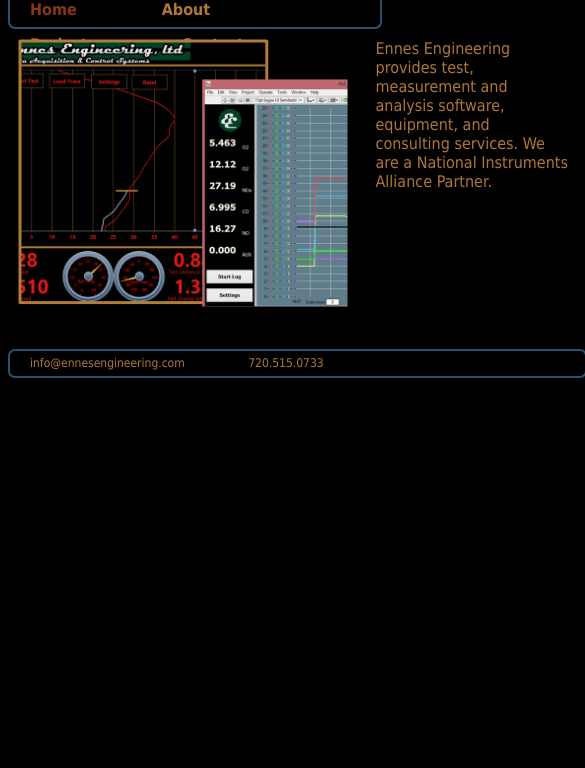
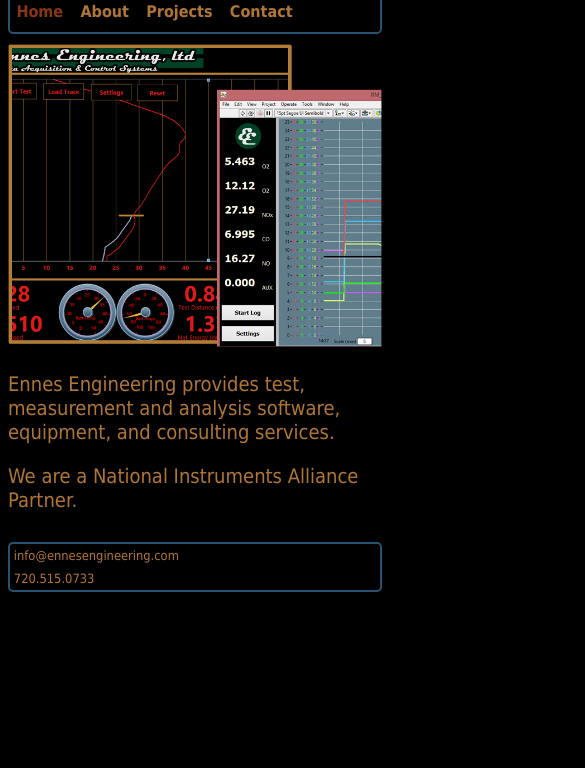
Before and after one commit to ennesengineering/ennesengineering.github.io, a plain HTML site: page index.html in a window 390 px wide. Shown: the part 76-844 px from the top of the page, 585 px wide, since content can reach past the window. Drawn offline with Linux system fonts and the light colour scheme.

Commit message:
fixed for mobile

```diff
--- a/ennes.css
+++ b/ennes.css
@@ -1,92 +1,66 @@
 body {
-    background-color: black;
-    color: #b07637;
-    font-family: Tahoma, Geneva, sans-serif;
+  background: black;
+  color: #b07637;
+  font-family: Tahoma, Geneva, sans-serif;
+  max-width: 900px;
 }
-header{
-    width: 100%;
+
+header {
 }
+
 img {
-    max-width: 100%;
+  max-width: 100%;
 }
+
 a {
-    text-decoration: none;
-    color: #b07637;
+  text-decoration: none;
+  color: #b07637;
 }
-a:visited{
-    color: #b07637;
-    }
-a:hover{
-    text-decoration: none;
-    color: #285271;
-    }
-
-ul{
-    list-style-type: none;
-    margin: 0;
-    padding: 0;
-}
-li{
-    display: inline;
-    vertical-align: middle;
+a:hover {
+  background-color: #333;
+  transition: .4s;
 }
 h3{
     color: #883615;
 }
 nav {
-    max-width: 575px;
-    height: 35px;
-    font-size: 16px;
-    font-weight: bold;
-    text-align: left;
-    border: 2px solid #285271;
-    border-radius: 7px;
-    }
-nav ul{
+  line-height:40px;
 }
-nav li{
-    line-height: 35px;
-    padding-left: 20px;
-    padding-right: 60px;
+
+nav ul, footer ul {
+  list-style-type: none;
+  text-align: left;
+  margin: 0;
+  padding: 0;
+  border: 2px solid #285271;
+  border-radius: 5px;
 }
-.active a{
+
+nav li {
+  display: inline;
+}
+
+nav a {
+  padding: 10px .4em;
+  width: 100%;
+  font-weight: bold;
+}
+nav .active a{
     color: #883615;
+    pointer-events: none;
+    cursor: default;
 }
-section{
-    width: 550px;
-    min-height: 300px;
-    padding: 10px;
-    font-size: 16px;
-}
-section #main-img{
-    width: 60%;
 
-}
-#about-img{
-    width: 200px;
-}
-#contact-img{
-    float: right;
-}
-section #main-text{
-    float: right;
-    width: 35%;
-    padding-left: 5%;
-}
-#contact-text{
-   float: left;
-   font-weight: bold;
+.main {
+  min-height: 200px;
+  max-width: 600px;
+  padding: .5em 0;
+  font-size: 1.25em;
 }
 
 footer{
-    width: 575px;
-    height: 25px;
-    font-size: 12px;
-    border: 2px solid #285271;
-    border-radius: 7px;
+ font-size: .8em;
 }
 footer li{
-    padding-left: 20px;
-    padding-right: 40px;
-    line-height: 25px;
-}
+    padding: .3em;
+  }
--- a/index.html
+++ b/index.html
@@ -3,8 +3,8 @@
 <head>
   <title>Ennes Engineering</title>
   <meta charset="utf-8">
-    <meta name="viewport" content="width=device-width">
-  <link rel="stylesheet" href="ennes.css"
+  <meta name="viewport" content="width=device-width, initial-scale=1.0">
+  <link rel="stylesheet" href="ennes.css">
   <LINK REL="SHORTCUT ICON" href="favicon.ico" />
 </head>
 <body>
@@ -20,11 +20,11 @@
             <li><a href="contact.html">Contact</a></li>
         </ul>
     </nav>
-    <section>
-      <img id="main-img" src="img/home.png" alt="sample products">
-      <div id="main-text">Ennes Engineering provides test, measurement and analysis software, equipment,
-        and consulting services.  We are a National Instruments Alliance Partner.</div>
-    </section>
+    <div class="main">
+      <img src="img/home.png" alt="sample products">
+      <p>Ennes Engineering provides test, measurement and analysis software, equipment,
+        and consulting services.  <p>We are a National Instruments Alliance Partner.
+    </div>
     <footer>
         <ul>
             <li><a href="mailto:info@ennesengineering.com">info@ennesengineering.com</a></li>
```
Also changed, not shown: projects.html (+5 -4 lines).
